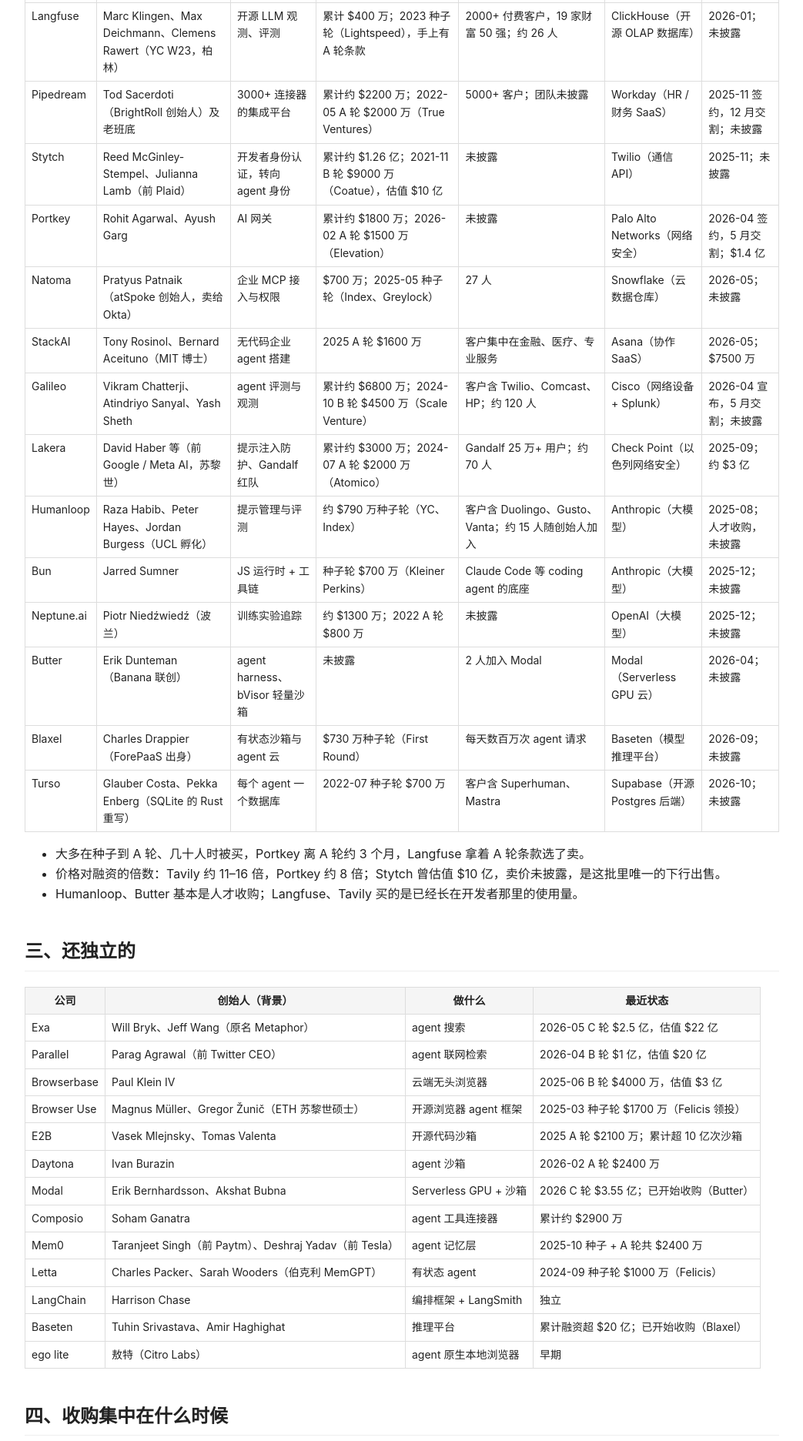
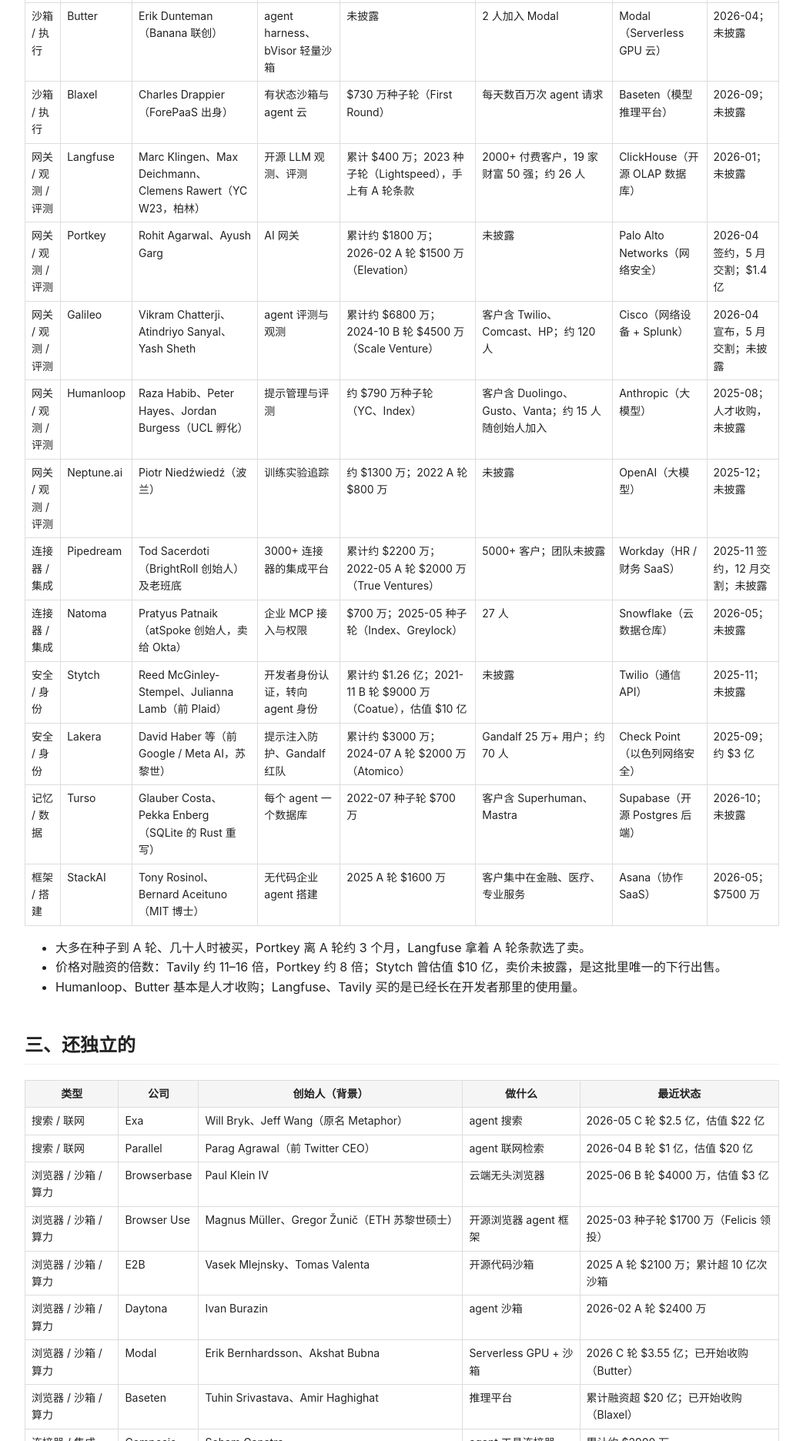
Before and after one commit to psylch/agent-infra-acquired, a plain HTML site: page index.html in a window 1280 px wide. Shown: the part 928-2800 px from the top of the page at 77% size, without its empty margins (118-1161 px from the left). Drawn offline with Linux system fonts and the light colour scheme.

Commit message:
drop Bun/ego lite, type column, sort

```diff
--- a/index.html
+++ b/index.html
@@ -20,7 +20,7 @@
 <tr>
 <td>浏览器</td>
 <td>让 agent 操作网页</td>
-<td>Browserbase、Browser Use、ego lite</td>
+<td>Browserbase、Browser Use</td>
 </tr>
 <tr>
 <td>沙箱 / 执行环境</td>
@@ -63,16 +63,17 @@
 <td>LangChain、StackAI</td>
 </tr>
 <tr>
-<td>运行时 / 推理</td>
-<td>底层跑模型和代码</td>
-<td>Bun、Baseten</td>
+<td>推理</td>
+<td>底层跑模型</td>
+<td>Baseten</td>
 </tr>
 </tbody>
 </table>
-<h2>二、被收购的 15 家</h2>
+<h2>二、被收购的 14 家</h2>
 <table>
 <thead>
 <tr>
+<th>类型</th>
 <th>公司</th>
 <th>创始人（背景）</th>
 <th>当时做什么</th>
@@ -84,6 +85,7 @@
 </thead>
 <tbody>
 <tr>
+<td>搜索 / 联网</td>
 <td>Tavily</td>
 <td>Rotem Weiss（以色列连续创业者）</td>
 <td>agent 搜索 API</td>
@@ -93,6 +95,27 @@
 <td>2026-02；首付约 $2.75 亿，最高 $4 亿</td>
 </tr>
 <tr>
+<td>沙箱 / 执行</td>
+<td>Butter</td>
+<td>Erik Dunteman（Banana 联创）</td>
+<td>agent harness、bVisor 轻量沙箱</td>
+<td>未披露</td>
+<td>2 人加入 Modal</td>
+<td>Modal（Serverless GPU 云）</td>
+<td>2026-04；未披露</td>
+</tr>
+<tr>
+<td>沙箱 / 执行</td>
+<td>Blaxel</td>
+<td>Charles Drappier（ForePaaS 出身）</td>
+<td>有状态沙箱与 agent 云</td>
+<td>$730 万种子轮（First Round）</td>
+<td>每天数百万次 agent 请求</td>
+<td>Baseten（模型推理平台）</td>
+<td>2026-09；未披露</td>
+</tr>
+<tr>
+<td>网关 / 观测 / 评测</td>
 <td>Langfuse</td>
 <td>Marc Klingen、Max Deichmann、Clemens Rawert（YC W23，柏林）</td>
 <td>开源 LLM 观测、评测</td>
@@ -102,6 +125,47 @@
 <td>2026-01；未披露</td>
 </tr>
 <tr>
+<td>网关 / 观测 / 评测</td>
+<td>Portkey</td>
+<td>Rohit Agarwal、Ayush Garg</td>
+<td>AI 网关</td>
+<td>累计约 $1800 万；2026-02 A 轮 $1500 万（Elevation）</td>
+<td>未披露</td>
+<td>Palo Alto Networks（网络安全）</td>
+<td>2026-04 签约，5 月交割；$1.4 亿</td>
+</tr>
+<tr>
+<td>网关 / 观测 / 评测</td>
+<td>Galileo</td>
+<td>Vikram Chatterji、Atindriyo Sanyal、Yash Sheth</td>
+<td>agent 评测与观测</td>
+<td>累计约 $6800 万；2024-10 B 轮 $4500 万（Scale Venture）</td>
+<td>客户含 Twilio、Comcast、HP；约 120 人</td>
+<td>Cisco（网络设备 + Splunk）</td>
+<td>2026-04 宣布，5 月交割；未披露</td>
+</tr>
+<tr>
+<td>网关 / 观测 / 评测</td>
+<td>Humanloop</td>
+<td>Raza Habib、Peter Hayes、Jordan Burgess（UCL 孵化）</td>
+<td>提示管理与评测</td>
+<td>约 $790 万种子轮（YC、Index）</td>
+<td>客户含 Duolingo、Gusto、Vanta；约 15 人随创始人加入</td>
+<td>Anthropic（大模型）</td>
+<td>2025-08；人才收购，未披露</td>
+</tr>
+<tr>
+<td>网关 / 观测 / 评测</td>
+<td>Neptune.ai</td>
+<td>Piotr Niedźwiedź（波兰）</td>
+<td>训练实验追踪</td>
+<td>约 $1300 万；2022 A 轮 $800 万</td>
+<td>未披露</td>
+<td>OpenAI（大模型）</td>
+<td>2025-12；未披露</td>
+</tr>
+<tr>
+<td>连接器 / 集成</td>
 <td>Pipedream</td>
 <td>Tod Sacerdoti（BrightRoll 创始人）及老班底</td>
 <td>3000+ 连接器的集成平台</td>
@@ -111,6 +175,17 @@
 <td>2025-11 签约，12 月交割；未披露</td>
 </tr>
 <tr>
+<td>连接器 / 集成</td>
+<td>Natoma</td>
+<td>Pratyus Patnaik（atSpoke 创始人，卖给 Okta）</td>
+<td>企业 MCP 接入与权限</td>
+<td>$700 万；2025-05 种子轮（Index、Greylock）</td>
+<td>27 人</td>
+<td>Snowflake（云数据仓库）</td>
+<td>2026-05；未披露</td>
+</tr>
+<tr>
+<td>安全 / 身份</td>
 <td>Stytch</td>
 <td>Reed McGinley-Stempel、Julianna Lamb（前 Plaid）</td>
 <td>开发者身份认证，转向 agent 身份</td>
@@ -120,42 +195,7 @@
 <td>2025-11；未披露</td>
 </tr>
 <tr>
-<td>Portkey</td>
-<td>Rohit Agarwal、Ayush Garg</td>
-<td>AI 网关</td>
-<td>累计约 $1800 万；2026-02 A 轮 $1500 万（Elevation）</td>
-<td>未披露</td>
-<td>Palo Alto Networks（网络安全）</td>
-<td>2026-04 签约，5 月交割；$1.4 亿</td>
-</tr>
-<tr>
-<td>Natoma</td>
-<td>Pratyus Patnaik（atSpoke 创始人，卖给 Okta）</td>
-<td>企业 MCP 接入与权限</td>
-<td>$700 万；2025-05 种子轮（Index、Greylock）</td>
-<td>27 人</td>
-<td>Snowflake（云数据仓库）</td>
-<td>2026-05；未披露</td>
-</tr>
-<tr>
-<td>StackAI</td>
-<td>Tony Rosinol、Bernard Aceituno（MIT 博士）</td>
-<td>无代码企业 agent 搭建</td>
-<td>2025 A 轮 $1600 万</td>
-<td>客户集中在金融、医疗、专业服务</td>
-<td>Asana（协作 SaaS）</td>
-<td>2026-05；$7500 万</td>
-</tr>
-<tr>
-<td>Galileo</td>
-<td>Vikram Chatterji、Atindriyo Sanyal、Yash Sheth</td>
-<td>agent 评测与观测</td>
-<td>累计约 $6800 万；2024-10 B 轮 $4500 万（Scale Venture）</td>
-<td>客户含 Twilio、Comcast、HP；约 120 人</td>
-<td>Cisco（网络设备 + Splunk）</td>
-<td>2026-04 宣布，5 月交割；未披露</td>
-</tr>
-<tr>
+<td>安全 / 身份</td>
 <td>Lakera</td>
 <td>David Haber 等（前 Google / Meta AI，苏黎世）</td>
 <td>提示注入防护、Gandalf 红队</td>
@@ -165,51 +205,7 @@
 <td>2025-09；约 $3 亿</td>
 </tr>
 <tr>
-<td>Humanloop</td>
-<td>Raza Habib、Peter Hayes、Jordan Burgess（UCL 孵化）</td>
-<td>提示管理与评测</td>
-<td>约 $790 万种子轮（YC、Index）</td>
-<td>客户含 Duolingo、Gusto、Vanta；约 15 人随创始人加入</td>
-<td>Anthropic（大模型）</td>
-<td>2025-08；人才收购，未披露</td>
-</tr>
-<tr>
-<td>Bun</td>
-<td>Jarred Sumner</td>
-<td>JS 运行时 + 工具链</td>
-<td>种子轮 $700 万（Kleiner Perkins）</td>
-<td>Claude Code 等 coding agent 的底座</td>
-<td>Anthropic（大模型）</td>
-<td>2025-12；未披露</td>
-</tr>
-<tr>
-<td>Neptune.ai</td>
-<td>Piotr Niedźwiedź（波兰）</td>
-<td>训练实验追踪</td>
-<td>约 $1300 万；2022 A 轮 $800 万</td>
-<td>未披露</td>
-<td>OpenAI（大模型）</td>
-<td>2025-12；未披露</td>
-</tr>
-<tr>
-<td>Butter</td>
-<td>Erik Dunteman（Banana 联创）</td>
-<td>agent harness、bVisor 轻量沙箱</td>
-<td>未披露</td>
-<td>2 人加入 Modal</td>
-<td>Modal（Serverless GPU 云）</td>
-<td>2026-04；未披露</td>
-</tr>
-<tr>
-<td>Blaxel</td>
-<td>Charles Drappier（ForePaaS 出身）</td>
-<td>有状态沙箱与 agent 云</td>
-<td>$730 万种子轮（First Round）</td>
-<td>每天数百万次 agent 请求</td>
-<td>Baseten（模型推理平台）</td>
-<td>2026-09；未披露</td>
-</tr>
-<tr>
+<td>记忆 / 数据</td>
 <td>Turso</td>
 <td>Glauber Costa、Pekka Enberg（SQLite 的 Rust 重写）</td>
 <td>每个 agent 一个数据库</td>
@@ -217,6 +213,16 @@
 <td>客户含 Superhuman、Mastra</td>
 <td>Supabase（开源 Postgres 后端）</td>
 <td>2026-10；未披露</td>
+</tr>
+<tr>
+<td>框架 / 搭建</td>
+<td>StackAI</td>
+<td>Tony Rosinol、Bernard Aceituno（MIT 博士）</td>
+<td>无代码企业 agent 搭建</td>
+<td>2025 A 轮 $1600 万</td>
+<td>客户集中在金融、医疗、专业服务</td>
+<td>Asana（协作 SaaS）</td>
+<td>2026-05；$7500 万</td>
 </tr>
 </tbody>
 </table>
@@ -229,6 +235,7 @@
 <table>
 <thead>
 <tr>
+<th>类型</th>
 <th>公司</th>
 <th>创始人（背景）</th>
 <th>做什么</th>
@@ -237,82 +244,88 @@
 </thead>
 <tbody>
 <tr>
+<td>搜索 / 联网</td>
 <td>Exa</td>
 <td>Will Bryk、Jeff Wang（原名 Metaphor）</td>
 <td>agent 搜索</td>
 <td>2026-05 C 轮 $2.5 亿，估值 $22 亿</td>
 </tr>
 <tr>
+<td>搜索 / 联网</td>
 <td>Parallel</td>
 <td>Parag Agrawal（前 Twitter CEO）</td>
 <td>agent 联网检索</td>
 <td>2026-04 B 轮 $1 亿，估值 $20 亿</td>
 </tr>
 <tr>
+<td>浏览器 / 沙箱 / 算力</td>
 <td>Browserbase</td>
 <td>Paul Klein IV</td>
 <td>云端无头浏览器</td>
 <td>2025-06 B 轮 $4000 万，估值 $3 亿</td>
 </tr>
 <tr>
+<td>浏览器 / 沙箱 / 算力</td>
 <td>Browser Use</td>
 <td>Magnus Müller、Gregor Žunič（ETH 苏黎世硕士）</td>
 <td>开源浏览器 agent 框架</td>
 <td>2025-03 种子轮 $1700 万（Felicis 领投）</td>
 </tr>
 <tr>
+<td>浏览器 / 沙箱 / 算力</td>
 <td>E2B</td>
 <td>Vasek Mlejnsky、Tomas Valenta</td>
 <td>开源代码沙箱</td>
 <td>2025 A 轮 $2100 万；累计超 10 亿次沙箱</td>
 </tr>
 <tr>
+<td>浏览器 / 沙箱 / 算力</td>
 <td>Daytona</td>
 <td>Ivan Burazin</td>
 <td>agent 沙箱</td>
 <td>2026-02 A 轮 $2400 万</td>
 </tr>
 <tr>
+<td>浏览器 / 沙箱 / 算力</td>
 <td>Modal</td>
 <td>Erik Bernhardsson、Akshat Bubna</td>
 <td>Serverless GPU + 沙箱</td>
 <td>2026 C 轮 $3.55 亿；已开始收购（Butter）</td>
 </tr>
 <tr>
+<td>浏览器 / 沙箱 / 算力</td>
+<td>Baseten</td>
+<td>Tuhin Srivastava、Amir Haghighat</td>
+<td>推理平台</td>
+<td>累计融资超 $20 亿；已开始收购（Blaxel）</td>
+</tr>
+<tr>
+<td>连接器 / 集成</td>
 <td>Composio</td>
 <td>Soham Ganatra</td>
 <td>agent 工具连接器</td>
 <td>累计约 $2900 万</td>
 </tr>
 <tr>
+<td>记忆 / 数据</td>
 <td>Mem0</td>
 <td>Taranjeet Singh（前 Paytm）、Deshraj Yadav（前 Tesla）</td>
 <td>agent 记忆层</td>
 <td>2025-10 种子 + A 轮共 $2400 万</td>
 </tr>
 <tr>
+<td>记忆 / 数据</td>
 <td>Letta</td>
 <td>Charles Packer、Sarah Wooders（伯克利 MemGPT）</td>
 <td>有状态 agent</td>
 <td>2024-09 种子轮 $1000 万（Felicis）</td>
 </tr>
 <tr>
+<td>框架 / 搭建</td>
 <td>LangChain</td>
 <td>Harrison Chase</td>
 <td>编排框架 + LangSmith</td>
 <td>独立</td>
-</tr>
-<tr>
-<td>Baseten</td>
-<td>Tuhin Srivastava、Amir Haghighat</td>
-<td>推理平台</td>
-<td>累计融资超 $20 亿；已开始收购（Blaxel）</td>
-</tr>
-<tr>
-<td>ego lite</td>
-<td>敖特（Citro Labs）</td>
-<td>agent 原生本地浏览器</td>
-<td>早期</td>
 </tr>
 </tbody>
 </table>
@@ -333,7 +346,7 @@
 </tr>
 <tr>
 <td>2025 Q4</td>
-<td>Pipedream、Stytch（11 月）；Bun、Neptune（12 月）</td>
+<td>Pipedream、Stytch（11 月）；Neptune（12 月）</td>
 <td>Claude Code 年化收入破 $10 亿（11 月）</td>
 </tr>
 <tr>
@@ -361,7 +374,7 @@
 <h2>五、谁在买，买什么</h2>
 <ul>
 <li>买家几乎都是老平台：数据库（ClickHouse、Snowflake、Supabase）、安全（Palo Alto、Check Point、Cisco）、企业 SaaS（Workday、Asana）。它们买的是 agent 进来以后自己这层不被绕开。</li>
-<li>模型公司买自己要用的工具：Anthropic 买 Bun 和 Humanloop，OpenAI 买 Neptune。</li>
+<li>模型公司买自己要用的工具：Anthropic 买 Humanloop，OpenAI 买 Neptune。</li>
 <li>infra 公司开始互相吞：Modal 买 Butter，Baseten 买 Blaxel。</li>
 <li>公开价格多在 $1–4 亿，单点工具很难自己长成平台；独立做大的只有联网层的 Exa、Parallel（估值 $20 亿级）。</li>
 </ul>
@@ -506,7 +519,7 @@
 <li>同样的瓶颈存在，但入口在大厂手里：腾讯 LightVela 从微信接入，字节在推「Spell」，搜索、浏览器、沙箱都由大厂云自带。</li>
 <li>中国缺美国那批「老平台买家」，独立 infra 的退出主要是卖给大厂或做大厂供应商，价格和数量都更少。</li>
 <li>准入问题更难：微信、淘宝、抖音都是封闭体系，agent 能不能进门由平台说了算，不是协议说了算。</li>
-<li>真正的机会在出海：中国团队直接做全球开发者 infra，用美国的买家和退出路径。</li>
+<li>真正的机会在出海：中国团队直接做全球开发者 infra，用美国的买家和退出路径。看人时优先看能直接服务海外开发者的工程团队。</li>
 </ul>
 <p><strong>看什么样的人</strong></p>
 <table>
@@ -530,18 +543,13 @@
 </tr>
 <tr>
 <td>研究出身、啃硬底层的人</td>
-<td>运行时、数据库、沙箱这类没人能顺手做</td>
-<td>Bun、Turso、Butter</td>
+<td>数据库、沙箱这类没人能顺手做</td>
+<td>Turso、Butter</td>
 </tr>
 <tr>
 <td>懂准入和身份的人</td>
 <td>个人 agent 下一步卡在进门</td>
 <td>支付、风控、身份背景的创始人</td>
-</tr>
-<tr>
-<td>在中国能做全球 infra 的工程团队</td>
-<td>国内退出路径窄，出海才有买家</td>
-<td>ego lite 一类 agent 原生工具</td>
 </tr>
 </tbody>
 </table>
@@ -557,7 +565,6 @@
 <li>Check Point 收购 Lakera：<a href="https://www.checkpoint.com/press-releases/check-point-acquires-lakera-to-deliver-end-to-end-ai-security-for-enterprises/">https://www.checkpoint.com/press-releases/check-point-acquires-lakera-to-deliver-end-to-end-ai-security-for-enterprises/</a></li>
 <li>Lakera 价格：<a href="https://en.globes.co.il/en/article-check-point-buys-swiss-ai-security-co-lakera-1001521951">https://en.globes.co.il/en/article-check-point-buys-swiss-ai-security-co-lakera-1001521951</a></li>
 <li>Anthropic 收 Humanloop 团队：<a href="https://techcrunch.com/2025/08/13/anthropic-nabs-humanloop-team-as-competition-for-enterprise-ai-talent-heats-up/">https://techcrunch.com/2025/08/13/anthropic-nabs-humanloop-team-as-competition-for-enterprise-ai-talent-heats-up/</a></li>
-<li>Anthropic 收购 Bun：<a href="https://www.anthropic.com/news/anthropic-acquires-bun-as-claude-code-reaches-usd1b-milestone">https://www.anthropic.com/news/anthropic-acquires-bun-as-claude-code-reaches-usd1b-milestone</a></li>
 <li>OpenAI 收购 Neptune：<a href="https://aiincontext.com/articles/openai-to-acquire-experiment-tracking-startup-neptune-ai-d78ffbb2">https://aiincontext.com/articles/openai-to-acquire-experiment-tracking-startup-neptune-ai-d78ffbb2</a></li>
 <li>Modal 收购 Butter：<a href="https://modal.com/blog/butter-is-joining-modal">https://modal.com/blog/butter-is-joining-modal</a></li>
 <li>Baseten 收购 Blaxel：<a href="https://www.baseten.co/blog/blaxel-is-joining-baseten-to-build-the-future-of-agentic-cloud/">https://www.baseten.co/blog/blaxel-is-joining-baseten-to-build-the-future-of-agentic-cloud/</a></li>
```
